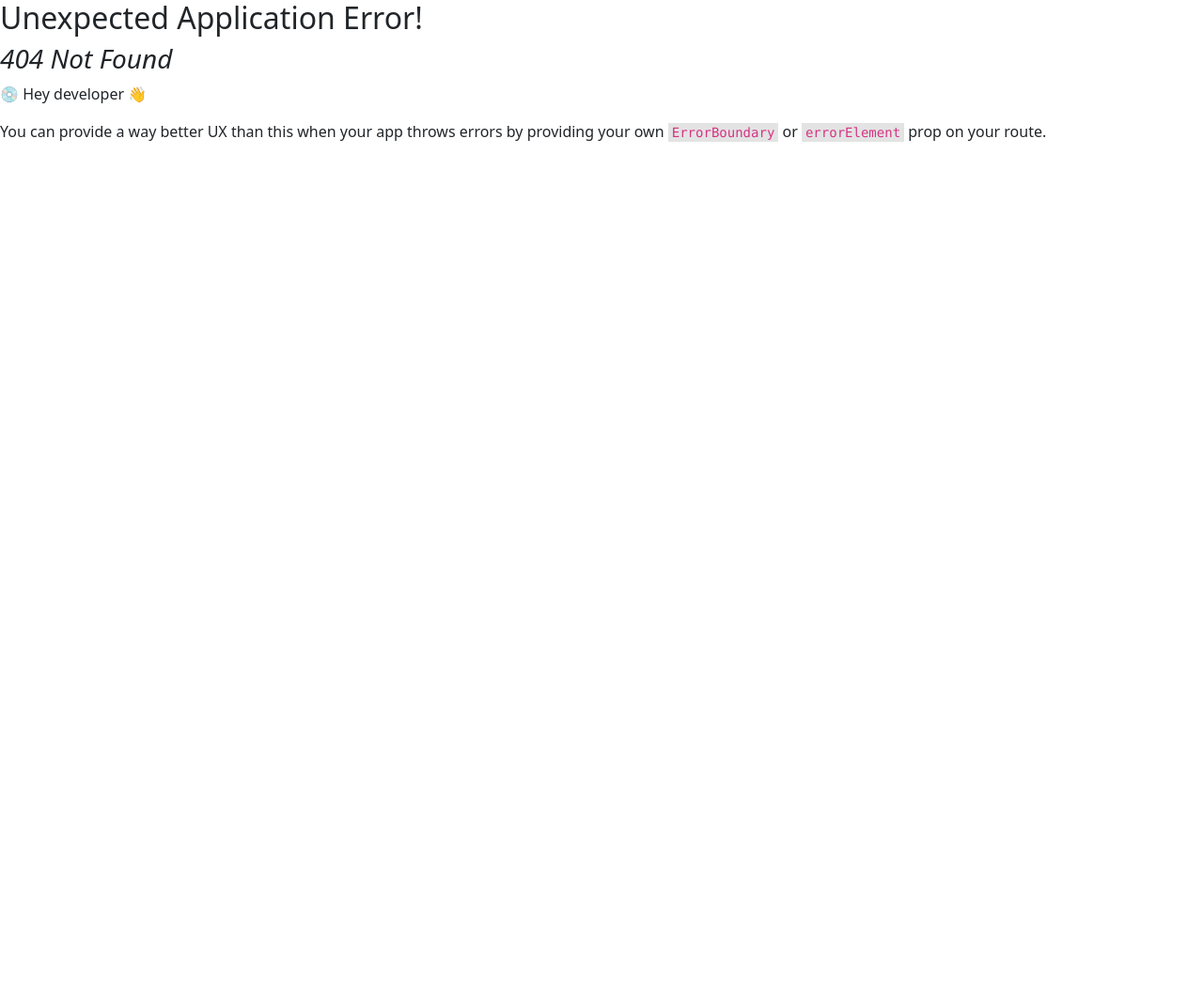
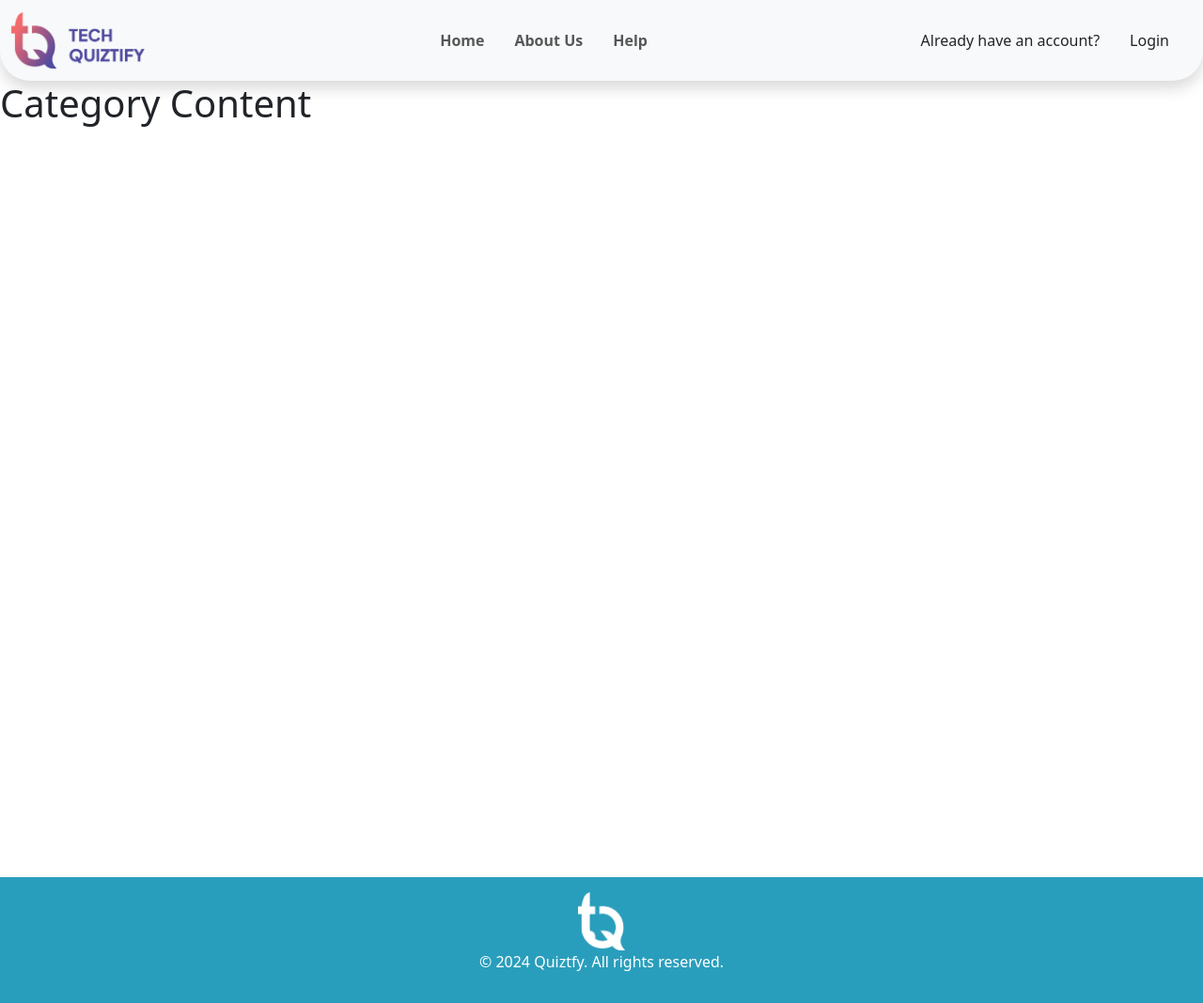
Before and after one commit to azmihalaf/Quiztfy, a React (Vite) app: page /category in a window 1280 px wide. Before the commit this address had no page. Shown: the whole page at 94% size. Before the commit the page ends 800 px from the top, so only its background shows below. Built offline with nearby package versions, Linux system fonts and the light colour scheme.

Commit message:
nambah bg

```diff
--- /dev/null
+++ b/src/components/contents/CategoryContent.jsx
@@ -0,0 +1,9 @@
+export default function CategoryContent() {
+  return (
+    <>
+      <div className="min-vh-100">
+        <h1>Category Content</h1>
+      </div>
+    </>
+  );
+}
--- a/src/components/contents/HomeContent.jsx
+++ b/src/components/contents/HomeContent.jsx
@@ -29,7 +29,10 @@ export default function Content() {
               </div>
               <div className="card-body">
                 <h5 className="card-title fw-semibold mb-3">
-                  <Link to="/" className="text-decoration-none text-dark">
+                  <Link
+                    to="/category"
+                    className="text-decoration-none text-dark"
+                  >
                     {category.name}
                   </Link>
                 </h5>
--- /dev/null
+++ b/src/pages/Category.jsx
@@ -0,0 +1,15 @@
+import Navbar from "../components/Navbar";
+import Footer from "../components/Footer";
+import CategoryContent from "../components/contents/CategoryContent";
+
+export default function Category() {
+  return (
+    <>
+      <div>
+        <Navbar />
+        <CategoryContent />
+        <Footer />
+      </div>
+    </>
+  );
+}
--- a/src/pages/Home.jsx
+++ b/src/pages/Home.jsx
@@ -1,13 +1,14 @@
 import Navbar from "../components/Navbar";
 import Content from "../components/contents/HomeContent";
 import Footer from "../components/Footer";
+import "../styles/Home.css";
 
 export default function Home() {
   return (
-    <>
+    <div className="full-page-bg">
       <Navbar />
       <Content />
       <Footer />
-    </>
+    </div>
   );
 }
--- /dev/null
+++ b/src/styles/Home.css
@@ -0,0 +1,6 @@
+.full-page-bg {
+  background-image: url("assets/Vector 1.png");
+  background-size: cover;
+  background-position: bottom;
+  background-repeat: no-repeat;
+}
```
Also changed, not shown: src/main.jsx (+9 -0 lines), public/assets/Vector 1.png (added).
